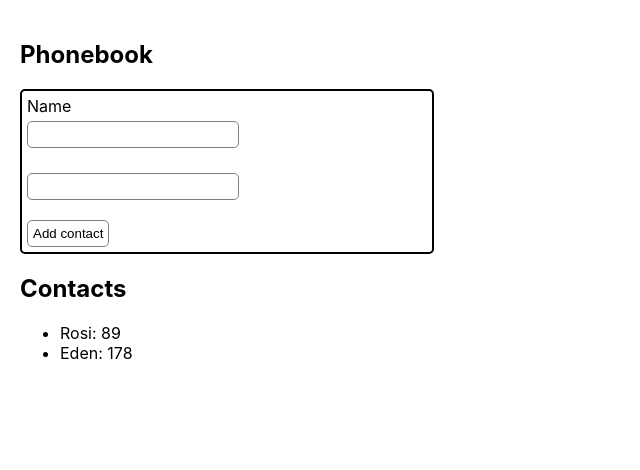
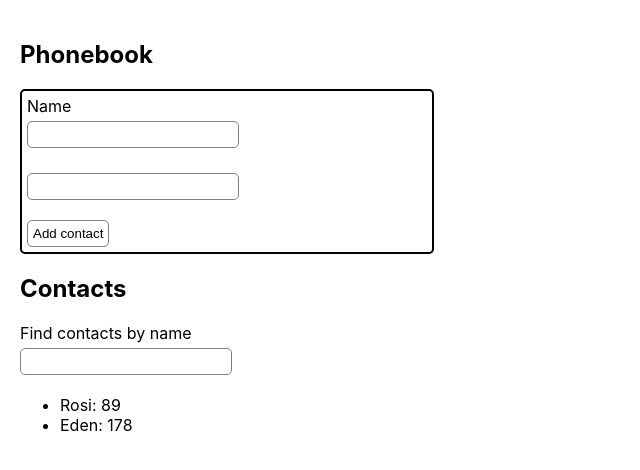
Before and after one commit to LarysaHliieva/goit-react-hw-02-phonebook, a React (Create React App) app: page / in a window 1280 px wide. Shown: the top 470 px of the page, without its empty margins (0-640 px from the left). Built offline with nearby package versions, Linux system fonts and the light colour scheme.

Commit message:
some fix

```diff
--- a/src/components/App.jsx
+++ b/src/components/App.jsx
@@ -21,6 +21,7 @@ export class App extends Component {
     ],
     name: '',
     number: '',
+    filter: '',
   };
 
   addContact = e => {
@@ -44,6 +45,7 @@ export class App extends Component {
     this.setState({
       name: '',
       number: '',
+      filter: '',
     });
   }
 
@@ -55,7 +57,16 @@ export class App extends Component {
   };
 
   render() {
-    const { contacts, name, number } = this.state;
+    const { contacts, name, number, filter } = this.state;
+
+    const normalizedFilter = filter.toLowerCase();
+
+    const filteredContacts = contacts.filter(
+      item =>
+        item.name.toLowerCase().includes(normalizedFilter) ||
+        String(item.number).toLowerCase().includes(normalizedFilter)
+    );
+
     return (
       <div className={styles.phonebook}>
         <h2>Phonebook</h2>
@@ -91,8 +102,18 @@ export class App extends Component {
           </button>
         </form>
         <h2>Contacts</h2>
+        <label className={styles.label}>
+          Find contacts by name
+          <input
+            className={styles.input}
+            onChange={this.hangleChange}
+            type="text"
+            name="filter"
+            value={filter}
+          />
+        </label>
         <ul>
-          {contacts.map(({ id, name, number }) => (
+          {filteredContacts.map(({ id, name, number }) => (
             <li key={id}>
               {name}: {number}
             </li>
```
